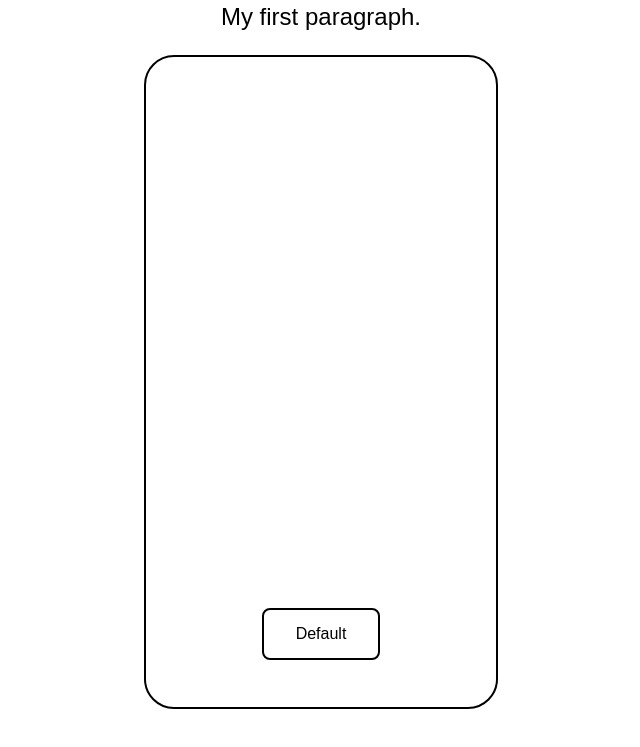
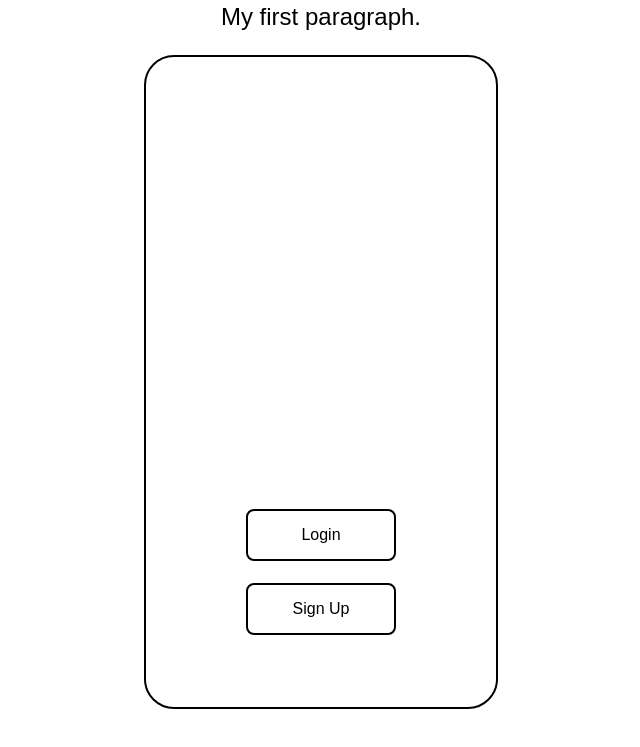
Before and after one commit to SamGrobelny/quick-dry, a plain HTML site: page index.html in a window 1280 px wide. Shown: the part 79-826 px from the top of the page, without its empty margins (319-959 px from the left). Drawn offline with Linux system fonts and the light colour scheme.

Commit message:
login and sign up buttons (idk wtf im doing)

```diff
--- a/index.html
+++ b/index.html
@@ -48,9 +48,15 @@
     </canvas>
     <button
       class="button-center"
-      style="bottom: 105px; background-color: white; color: black;"
+      style="bottom: 130px; background-color: white; color: black; width: 150px;"
     >
-      Default
+      Sign Up
+    </button>
+    <button
+      class="button-center"
+      style="bottom: 260px; background-color: white; color: black; width: 150px;"
+    >
+      Login
     </button>
   </body>
 </html>
```
